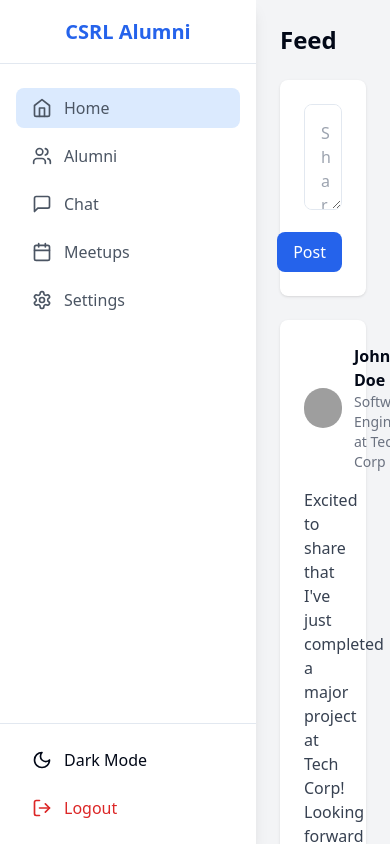
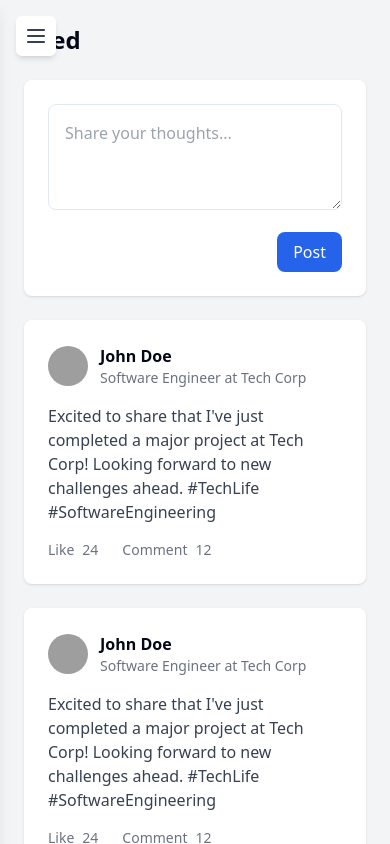
Before and after one commit to Amit43verma/CSRL-alum-project, a React (Vite) app in the folder frontend/: page / in a window 390 px wide. Built offline with nearby package versions, Linux system fonts and the light colour scheme; grey boxes are pictures that could not be loaded.

Commit message:
added toggle sidebar for mobile screen

```diff
--- a/frontend/src/components/layout.tsx
+++ b/frontend/src/components/layout.tsx
@@ -1,10 +1,14 @@
 import React from 'react';
 import { Link, useLocation } from 'react-router-dom';
-import { Home, Users, MessageSquare, Calendar, Settings, Sun, Moon, LogOut } from 'lucide-react';
+import {
+  Home, Users, MessageSquare, Calendar,
+  Settings, Sun, Moon, LogOut, Menu, X
+} from 'lucide-react';
 import { Button } from './ui/button';
 
 export function Layout({ children }: { children: React.ReactNode }) {
   const [isDarkMode, setIsDarkMode] = React.useState(false);
+  const [isSidebarOpen, setIsSidebarOpen] = React.useState(false);
   const location = useLocation();
 
   const navigation = [
@@ -12,7 +16,7 @@ export function Layout({ children }: { children: React.ReactNode }) {
     { name: 'Alumni', href: '/alumni', icon: Users },
     { name: 'Chat', href: '/chat', icon: MessageSquare },
     { name: 'Meetups', href: '/meetups', icon: Calendar },
-    { name: 'Settings', href: '/settings', icon: Settings },
+    { name: 'Profile', href: '/settings', icon: Settings },
   ];
 
   const toggleDarkMode = () => {
@@ -20,11 +24,26 @@ export function Layout({ children }: { children: React.ReactNode }) {
     document.documentElement.classList.toggle('dark');
   };
 
+  const toggleSidebar = () => setIsSidebarOpen(!isSidebarOpen);
+
   return (
     <div className={`min-h-screen ${isDarkMode ? 'dark' : ''}`}>
-      <div className="flex h-screen bg-gray-100 dark:bg-gray-900">
+      {/* Mobile Sidebar Toggle Button */}
+      <button
+        className="md:hidden fixed top-4 left-4 z-50 bg-white dark:bg-gray-900 p-2 rounded-md shadow-md"
+        onClick={toggleSidebar}
+      >
+        {isSidebarOpen ? <X className="h-6 w-6 text-gray-700 dark:text-white" /> : <Menu className="h-6 w-6 text-gray-700 dark:text-white" />}
+      </button>
+
+      {/* Main Wrapper */}
+      <div className="flex h-screen bg-gray-100 dark:bg-gray-900 overflow-hidden">
         {/* Sidebar */}
-        <div className="w-64 bg-white dark:bg-gray-800 shadow-lg">
+        <div
+          className={`fixed md:static top-0 left-0 h-full w-64 bg-white dark:bg-gray-800 shadow-lg z-40 transform transition-transform duration-300 ease-in-out ${
+            isSidebarOpen ? 'translate-x-0' : '-translate-x-full'
+          } md:translate-x-0`}
+        >
           <div className="flex flex-col h-full">
             <div className="flex items-center justify-center h-16 border-b dark:border-gray-700">
               <h1 className="text-xl font-bold text-blue-600">CSRL Alumni</h1>
@@ -36,6 +55,7 @@ export function Layout({ children }: { children: React.ReactNode }) {
                   <Link
                     key={item.name}
                     to={item.href}
+                    onClick={() => setIsSidebarOpen(false)} // close sidebar on mobile link click
                     className={`flex items-center px-4 py-2 mt-2 text-gray-600 rounded-lg dark:text-gray-300 hover:bg-gray-100 dark:hover:bg-gray-700 ${
                       location.pathname === item.href
                         ? 'bg-blue-100 dark:bg-blue-900 text-blue-600 dark:text-blue-300'
@@ -72,6 +92,14 @@ export function Layout({ children }: { children: React.ReactNode }) {
           </div>
         </div>
 
+        {/* Overlay for mobile when sidebar is open */}
+        {isSidebarOpen && (
+          <div
+            className="fixed inset-0 bg-black opacity-50 z-30 md:hidden"
+            onClick={toggleSidebar}
+          ></div>
+        )}
+
         {/* Main Content */}
         <div className="flex-1 overflow-auto">
           <main className="p-6">{children}</main>
```
